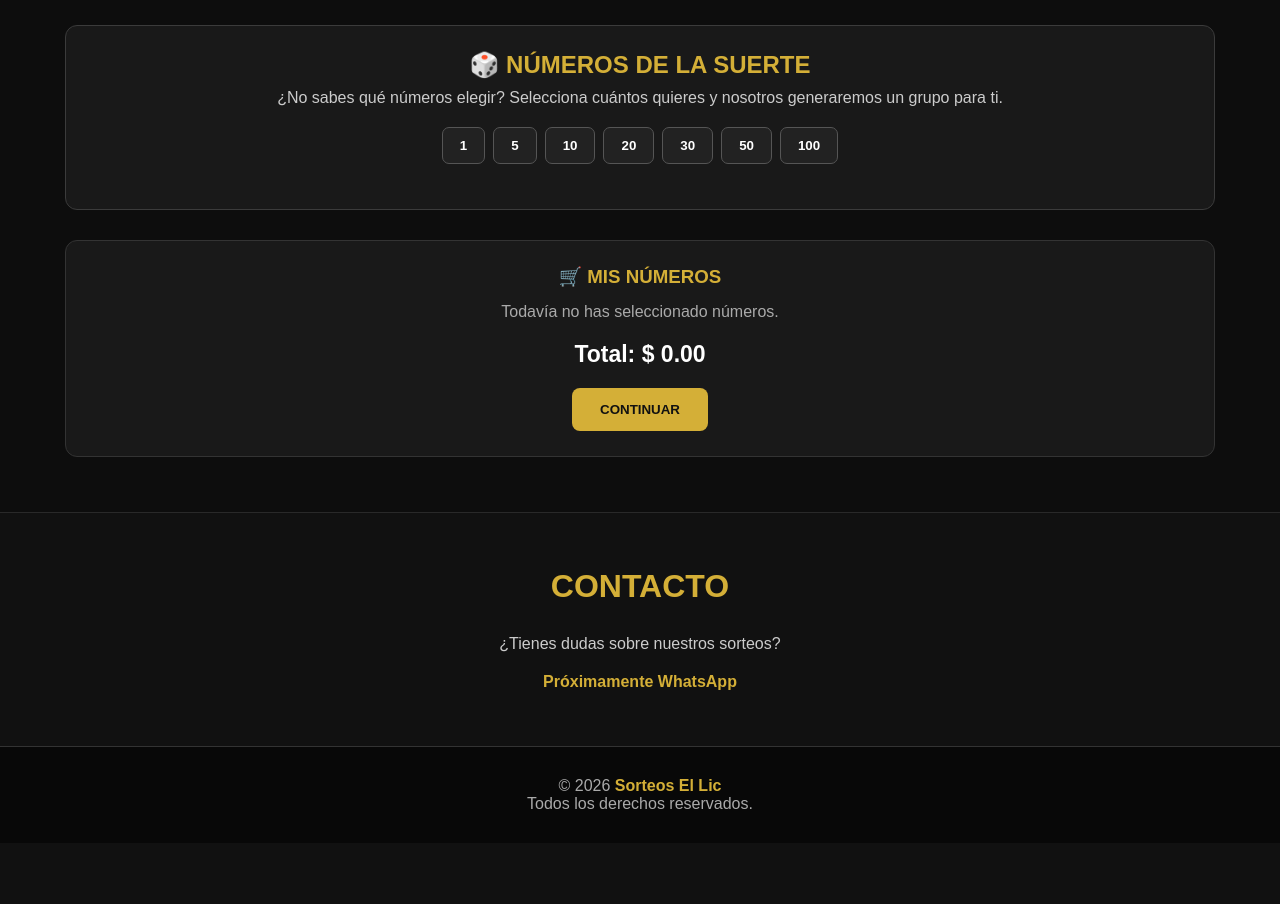
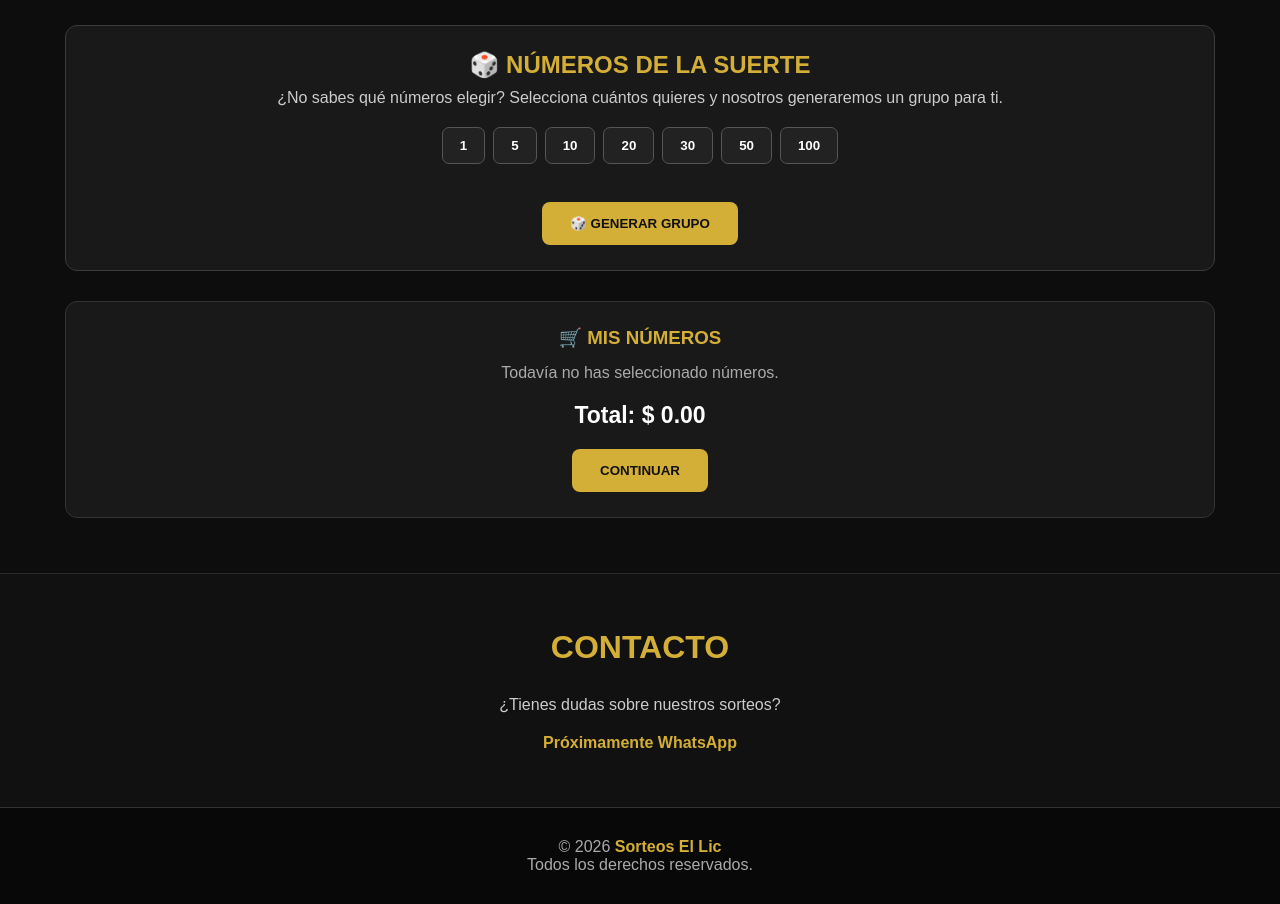
Before and after one commit to azamarron2623/sorteos-el-lic, a plain HTML site: page index.html in a window 1280 px wide. Shown: the part 1919-2823 px from the top of the page. Before the commit the page ends 2762 px from the top, so only its background shows below. Drawn offline with Linux system fonts and the light colour scheme.

Commit message:
Update index.html

```diff
--- a/index.html
+++ b/index.html
@@ -863,7 +863,18 @@
             </div>
 
 
-
+            <br>
+
+
+            <!-- ÚNICO BOTÓN PARA GENERAR EL PRIMER GRUPO -->
+
+            <button
+                class="boton"
+                onclick="generarNumerosSuerte()">
+
+                🎲 GENERAR GRUPO
+
+            </button>
 
         </div>
 
@@ -1489,11 +1500,6 @@
 
         actualizarSeleccion();
 
-
-        /*
-         * Ocultamos el grupo después
-         * de aceptarlo.
-         */
 
         numerosSugeridosActuales = [];
 
```
